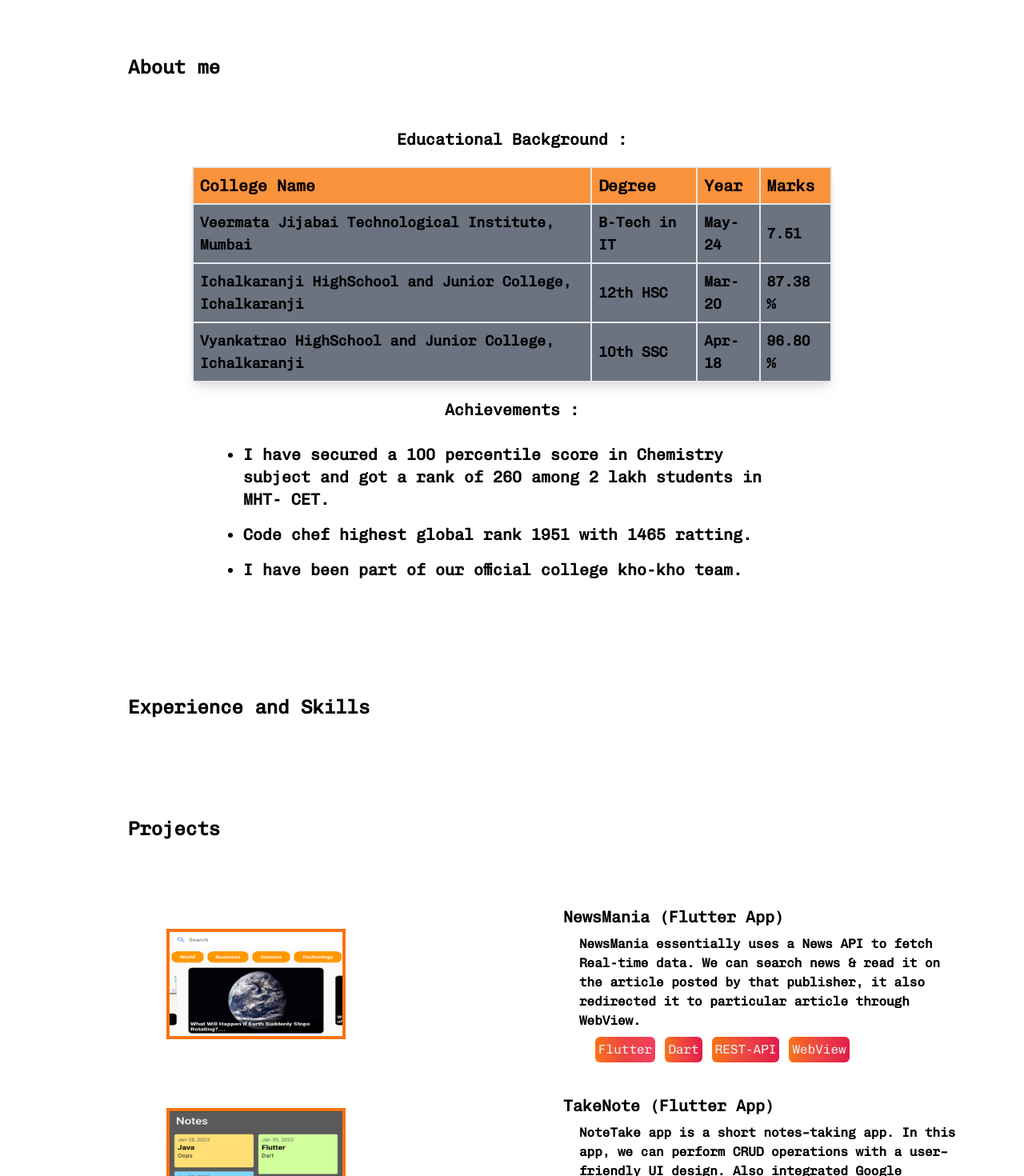
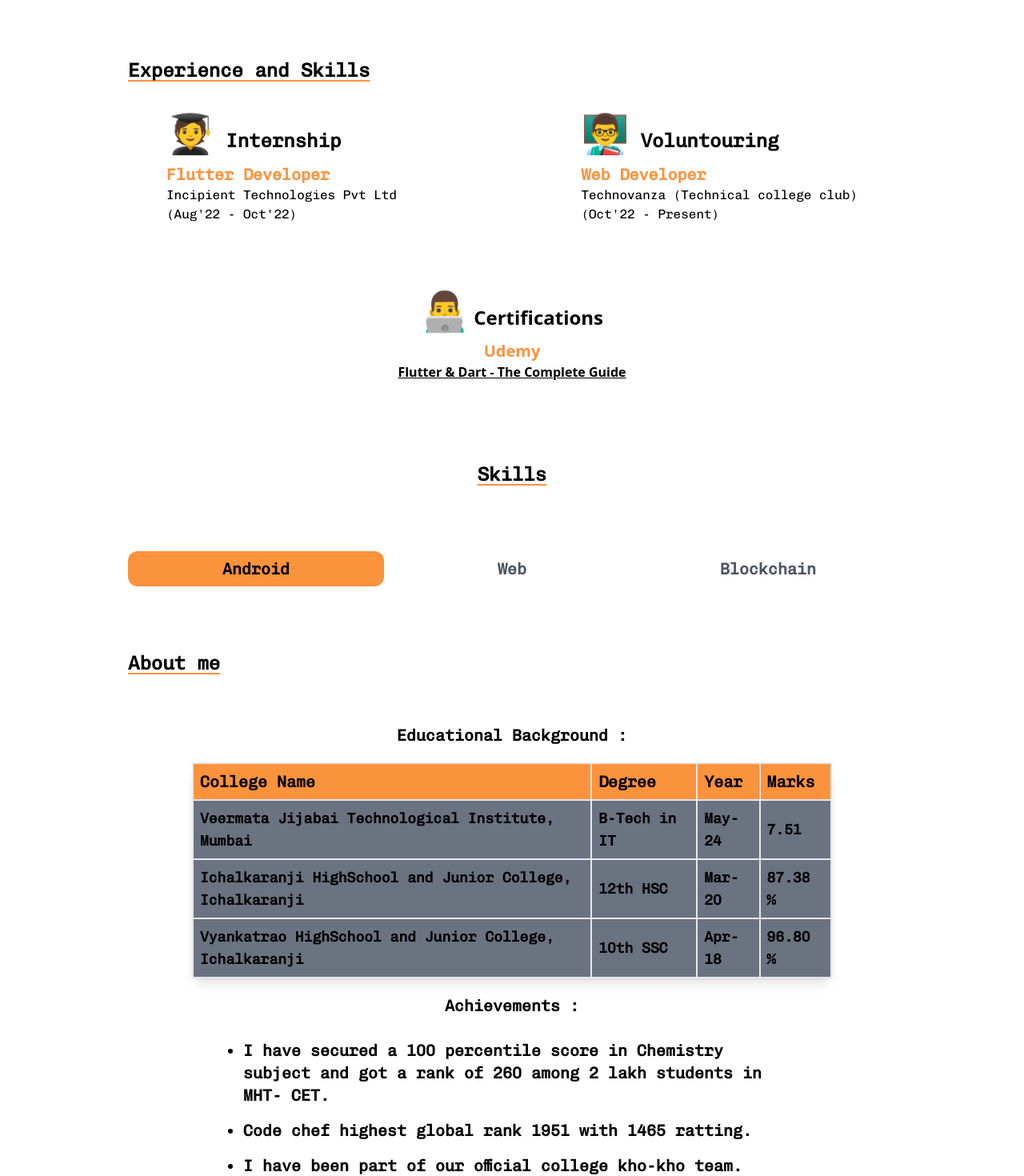
Before and after one commit to Pruthviraj49/Portfolio_Site, a Next.js app: page / in a window 1280 px wide. Shown: the part 800-2270 px from the top of the page at 80% size. Built offline with nearby package versions, Linux system fonts and the light colour scheme.

Commit message:
Experience Section Added

```diff
--- a/components/About.jsx
+++ b/components/About.jsx
@@ -28,7 +28,7 @@ const About = () => {
     return (
         <div>
             <div className="md:px-40 sm:px-16 px-10 font-chivoMono">
-                <h1 className="text-xl md:text-2xl font-bold text-start pb-10">About me</h1>
+                <h1 className="text-xl md:text-2xl font-bold text-start underline decoration-orange-400 underline-offset-4 pb-10">About me</h1>
             </div>
             <div>
 
--- a/components/Contact.jsx
+++ b/components/Contact.jsx
@@ -23,8 +23,8 @@ const Contact = () => {
     }
     return (
         <div>
-            <div className="pt-20 md:px-40 sm:px-16 px-10 font-chivoMono">
-                <h1 className="text-xl md:text-2xl font-bold text-start pb-10">Contact me</h1>
+            <div className="pt-20 md:px-40 sm:px-16 px-10 font-chivoMono ">
+                <h1 className="text-xl md:text-2xl font-bold text-start underline decoration-orange-400 underline-offset-4 pb-10 ">Contact me</h1>
             </div>
 
             <div className="flex justify-center">
--- a/components/Experience.jsx
+++ b/components/Experience.jsx
@@ -1,11 +1,62 @@
 import React from 'react'
+import TabBar from './Tabs'
 
 export default function Experience() {
     return (
         <div>
-            <div className="pt-20 md:px-40 sm:px-16 px-10 font-chivoMono">
-                <h1 className="text-xl md:text-2xl font-bold text-start pb-10">Experience and Skills</h1>
+            <div className="pt-10 md:px-40 sm:px-16 px-10 font-chivoMono">
+                <h1 className="text-xl md:text-2xl font-bold text-start pb-10 underline decoration-orange-400 underline-offset-4">Experience and Skills</h1>
             </div>
-        </div>
+
+            <div className='flex flex-col sm:flex-row justify-between md:px-52 sm:px-16 px-12 font-chivoMono pb-16'>
+                <div>
+                    <div className='text-lg sm:text-xl md:text-2xl font-bold  pb-3'>
+                        <span className='text-3xl  md:text-5xl'>🧑‍🎓</span> Internship
+                    </div>
+                    <div className='pb-5'>
+                        <h1 className='text-base sm:text-lg md:text-xl font-bold text-orange-400'>Flutter Developer</h1>
+                        <h2 className=''>Incipient Technologies Pvt Ltd</h2>
+                        <h3>(Aug'22 - Oct'22)</h3>
+
+                    </div>
+                </div>
+                <div>
+                    <div className='text-lg sm:text-xl md:text-2xl font-bold pb-3'>
+                        <span className='text-3xl  md:text-5xl'>👨‍🏫</span>  Voluntouring
+                    </div>
+                    <div className='pb-5'>
+                        <h1 className='text-base sm:text-lg md:text-xl font-bold text-orange-400'>Web Developer</h1>
+                        <h2 className=''>Technovanza (Technical college club)</h2>
+                        <h3>(Oct'22 - Present)</h3>
+
+                    </div>
+                </div>
+
+
+            </div>
+            <div className='md:px-52 sm:px-16 px-12 md:text-center'>
+                <div className='pb-20'>
+                    <div className='text-lg sm:text-xl md:text-2xl font-bold pb-3'>
+                        <span className='text-3xl md:text-5xl'>👨‍💻</span>  Certifications
+                    </div>
+                    <div className='pb-5'>
+                        <h1 className='text-base sm:text-lg md:text-xl font-bold text-orange-400'>Udemy</h1>
+                        <a href='https://www.udemy.com/certificate/UC-b5276f5d-8929-42ad-95c2-167ffc21c60f/' className='underline font-semibold underline-offset-1 hover:underline-offset-2'>Flutter & Dart - The Complete Guide </a>
+
+
+                    </div>
+                </div>
+                <div className='text-xl md:text-2xl font-bold font-chivoMono underline decoration-orange-400 underline-offset-4'>
+                    Skills
+                </div>
+            </div>
+            <div className=' pt-20 md:px-40 sm:px-16 px-10 font-chivoMono'>
+                <TabBar />
+            </div>
+
+
+
+
+        </div >
     )
 }
--- a/components/Projects.jsx
+++ b/components/Projects.jsx
@@ -1,38 +1,40 @@
 import React from 'react'
 import Image from 'next/image'
-
+import Link from 'next/link'
 import Project2 from '../public/Project2.png'
 import Project1 from '../public/Project1.png'
+import ScrollLink from './ScrollLink';
+
 
 const Projects = () => {
     return (
         <div>
             <div className="pt-20 md:px-40 sm:px-16 px-10 font-chivoMono">
-                <h1 className="text-xl md:text-2xl font-bold text-start pb-10">Projects</h1>
+                <h1 className="text-xl md:text-2xl font-bold text-start underline decoration-orange-400 underline-offset-4 pb-10">Projects</h1>
             </div>
             <div className='flex flex-col md:flex-row justify-center pt-10 font-chivoMono items-center w-full '>
 
                 <div className='w-full md:px-52 sm:px-16 px-10 md:w-1/2'>
-                    <Image className=' border-4 border-orange-500' src={Project1} height={300} layout="" objectFit='contain' alt="default" />
+                    <Image className='  border-2 dark:border-gray-200 border-gray-800' src={Project1} height={300} layout="" objectFit='contain' alt="default" />
                 </div>
                 <div className="w-full px-10 sm:px-16 md:w-1/2 text-start">
                     <h2 className=" text-xl font-bold cursor-pointer hover:underline  mb-2">NewsMania (Flutter App)</h2>
                     <p className="font-bold px-5 ">NewsMania essentially uses a News API to fetch
                         Real-time data. We can search news &amp;
                         read it on the article posted by that publisher, it also redirected it to particular article through WebView.</p>
-                    <div className="flex sm:px-10 text-start text-gray-200 gap-3 mt-2 flex-wrap">
+                    <div className="flex sm:px-10 text-start text-gray-100 gap-3 mt-2 flex-wrap">
 
-                        <div className='flex text-gray-200 gap-3 flex-wrap'>
-                            <div class="rounded-md bg-gradient-to-r from-orange-500 via-red-500 to-rose-500 p-1">Flutter</div>
+                        <div className='flex gap-3 flex-wrap'>
+                            <div class="rounded-md bg-orange-500 p-1">Flutter</div>
                         </div>
-                        <div className='flex text-gray-200 gap-3 flex-wrap'>
-                            <div class="rounded-md bg-gradient-to-r from-orange-500 via-red-500 to-rose-600 p-1">Dart</div>
+                        <div className='flex gap-3 flex-wrap'>
+                            <div class="rounded-md bg-orange-500 p-1">Dart</div>
                         </div>
-                        <div className='flex text-gray-200 gap-3 flex-wrap'>
-                            <div class="rounded-md bg-gradient-to-r from-orange-500 via-red-500 to-rose-600 p-1 ">REST-API</div>
+                        <div className='flex gap-3 flex-wrap'>
+                            <div class="rounded-md bg-orange-500 p-1 ">REST-API</div>
                         </div>
-                        <div className='flex text-gray-200 gap-3 flex-wrap'>
-                            <div class="rounded-md bg-gradient-to-r from-orange-500 via-red-500 to-rose-600 p-1 ">WebView</div>
+                        <div className='flex gap-3 flex-wrap'>
+                            <div class="rounded-md bg-orange-500 p-1 ">WebView</div>
                         </div>
                     </div>
 
@@ -42,29 +44,29 @@ const Projects = () => {
             <div className='flex flex-col md:flex-row pt-10 justify-center font-chivoMono items-center w-full '>
 
                 <div className='w-full md:px-52 sm:px-16 px-10 md:w-1/2'>
-                    <Image className=' border-4 border-orange-500' src={Project2} height={300} layout="" objectFit='contain' alt="default" />
+                    <Image className=' border-2 dark:border-gray-200 border-gray-800' src={Project2} height={300} layout="" objectFit='contain' alt="default" />
                 </div>
                 <div className="w-full px-10 sm:px-16 md:w-1/2 text-start">
                     <h2 className=" text-xl font-bold cursor-pointer hover:underline mb-2">TakeNote (Flutter App)</h2>
                     <p className="font-bold px-5 ">NoteTake app is a short notes&ndash;taking app. In this app, we can perform
                         CRUD operations with a user&ndash;friendly UI design.
                         Also integrated Google Authentication using firebase.</p>
-                    <div className="flex sm:px-10 text-gray-200 gap-3 flex-wrap">
+                    <div className="flex sm:px-10 text-gray-100 gap-3 flex-wrap">
 
-                        <div className='flex text-gray-200 gap-3 flex-wrap'>
-                            <div class="rounded-md bg-gradient-to-r from-orange-500 via-red-500 to-rose-500 p-1 mt-2">Flutter</div>
+                        <div className='flex gap-3 flex-wrap'>
+                            <div class="rounded-md bg-orange-500 p-1 mt-2">Flutter</div>
                         </div>
-                        <div className='flex text-gray-200 gap-3 flex-wrap'>
-                            <div class="rounded-md bg-gradient-to-r from-orange-500 via-red-500 to-rose-600 p-1 mt-2">Dart</div>
+                        <div className='flex gap-3 flex-wrap'>
+                            <div class="rounded-md bg-orange-500 p-1 mt-2">Dart</div>
                         </div>
-                        <div className='flex text-gray-200 gap-3 flex-wrap'>
-                            <div class="rounded-md bg-gradient-to-r from-orange-500 via-red-500 to-rose-600 p-1 mt-2">SQFlite</div>
+                        <div className='flex gap-3 flex-wrap'>
+                            <div class="rounded-md bg-orange-500 p-1 mt-2">SQFlite</div>
                         </div>
-                        <div className='flex text-gray-200 gap-3 flex-wrap'>
-                            <div class="rounded-md bg-gradient-to-r from-orange-500 via-red-500 to-rose-600 p-1 mt-2">SQL</div>
+                        <div className='flex gap-3 flex-wrap'>
+                            <div class="rounded-md bg-orange-500 p-1 mt-2">SQL</div>
                         </div>
-                        <div className='flex text-gray-200 gap-3 flex-wrap'>
-                            <div class="rounded-md bg-gradient-to-r from-orange-500 via-red-500 to-rose-600 p-1 mt-2">FireBase</div>
+                        <div className='flex gap-3 flex-wrap'>
+                            <div class="rounded-md bg-orange-500 p-1 mt-2">FireBase</div>
                         </div>
                     </div>
 
--- /dev/null
+++ b/components/Tabs.jsx
@@ -0,0 +1,37 @@
+import React, { useState } from 'react';
+
+const TabBar = () => {
+    const [activeTab, setActiveTab] = useState(1);
+
+    const handleTabClick = (tab) => {
+        setActiveTab(tab);
+    };
+
+    return (
+        <div className="flex border-gray-200">
+            <button
+                className={`flex-1 py-2 px-4 text-center text-base sm:text-lg md:text-xl rounded-xl font-semibold ${activeTab === 1 ? 'bg-orange-400' : 'text-gray-600 hover:bg-gray-300'
+                    }`}
+                onClick={() => handleTabClick(1)}
+            >
+                Android
+            </button>
+            <button
+                className={`flex-1 py-2 px-4 text-center text-base sm:text-lg md:text-xl rounded-xl font-semibold ${activeTab === 2 ? 'bg-orange-400' : 'text-gray-600 hover:bg-gray-300'
+                    }`}
+                onClick={() => handleTabClick(2)}
+            >
+                Web
+            </button>
+            <button
+                className={`flex-1 py-2 px-4 text-center text-base sm:text-lg md:text-xl rounded-xl font-semibold ${activeTab === 3 ? 'bg-orange-400' : 'text-gray-600 hover:bg-gray-300'
+                    }`}
+                onClick={() => handleTabClick(3)}
+            >
+                Blockchain
+            </button>
+        </div>
+    );
+};
+
+export default TabBar;
--- a/pages/index.js
+++ b/pages/index.js
@@ -78,23 +78,30 @@ export default function Home() {
                 </h3>
               </div>
             </div>
-            <p className='sm:text-lg md:text-xl text-base text-center py-5 leading-6 text-gray-900 font-chivoMono max-w-lg mx-auto dark:text-white'>
-              I am currently pursuing B-Tech(3rd Year) in Information Technology from Veermata Jijabai Technological Institute, Mumbai.
-              I am passionate about building excellent software that improves the lives of those around me.
-            </p>
+            <div>
+              <p className='sm:text-lg md:text-xl text-base text-center py-5 leading-6 text-gray-900 font-chivoMono max-w-lg mx-auto dark:text-white'>
+                I am currently pursuing B-Tech(3rd Year) in Information Technology from Veermata Jijabai Technological Institute, Mumbai.
+                I am passionate about building excellent software that improves the lives of those around me.
+              </p>
+              <div className='md:px-64 font-chivoMono'>
+                <button className='text-center items-center font-bold hover:text-white dark:hover:text-black bg-orange-500 max-w-lg mx-auto leading-6 border-2 border-gray-500 rounded-xl py-2 px-5'>Resume</button>
+
+              </div>
+
+            </div>
+
           </div>
         </main>
       </section>
 
+      <section id='experience'>
+        <div><Experience /></div>
+      </section>
 
       <section id='about'>
         <div className='py-20 h-screen'>
           <About />
         </div>
-      </section>
-
-      <section id='experience'>
-        <div><Experience /></div>
       </section>
 
       <section id='projects'>
```
Also changed, not shown: components/Navbar.jsx (+6 -5 lines).
